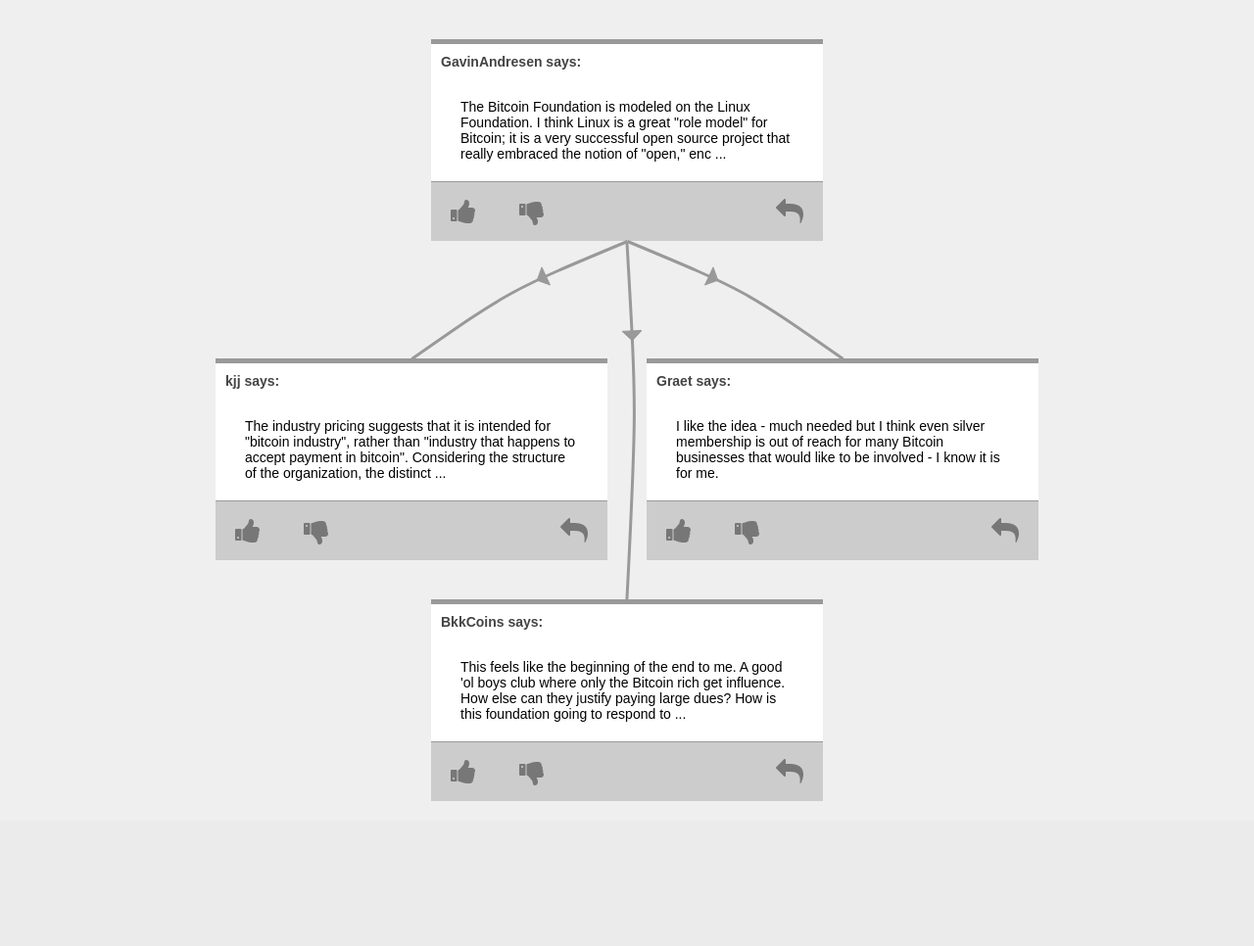
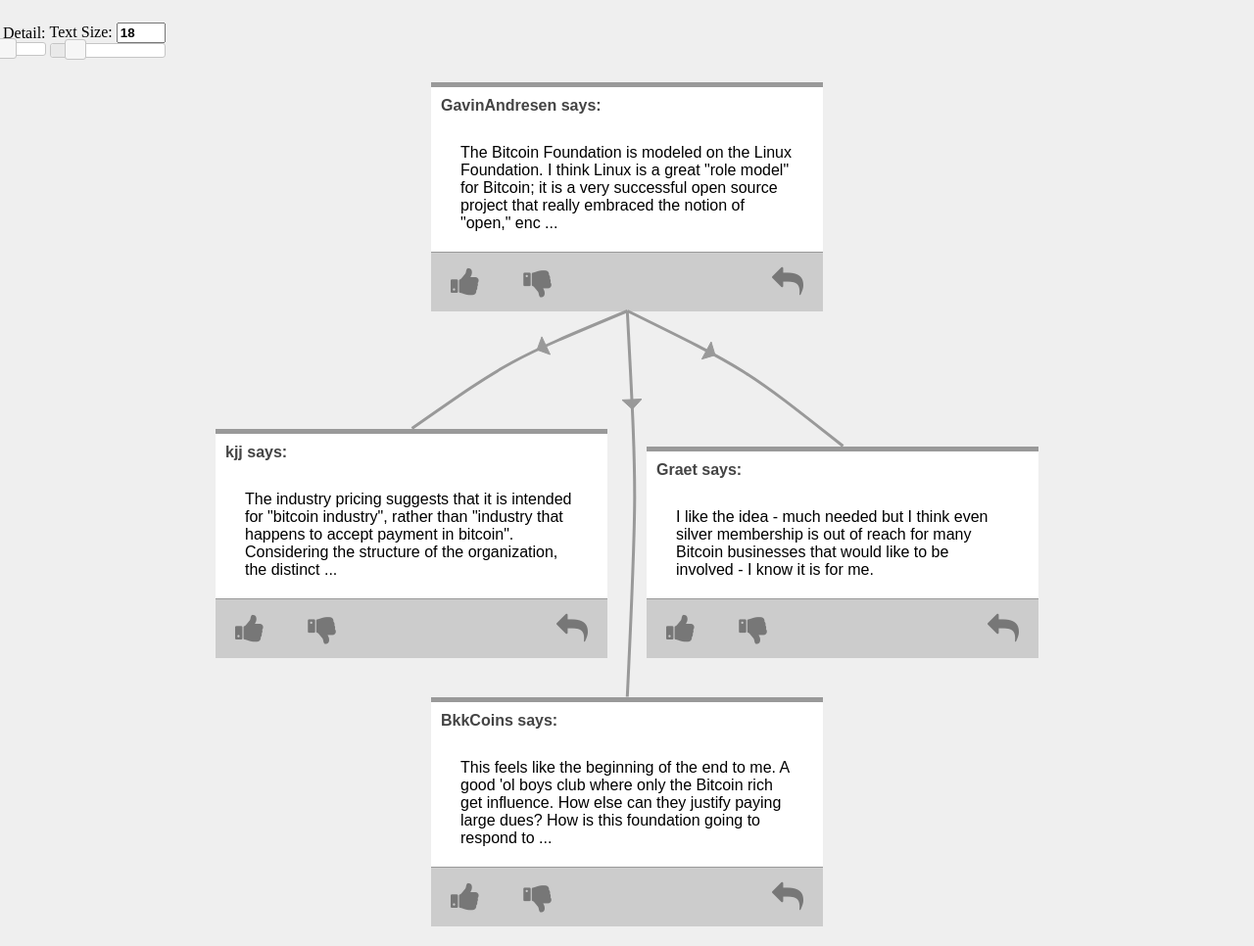
Before and after one commit to Everybit-legacy/everybit.js, a PHP site: page / in a window 1280 px wide. Shown: the part 70-1036 px from the top of the page at 98% size. Before the commit the page ends 888 px from the top, so only its background shows below. Run offline with PHP 8.4, Linux system fonts and the light colour scheme; some libraries are stand-ins or nearby versions.

Commit message:
Text Font Zoom
Got basic text font zooming, using jQueryUI.
Still need to do better styling of sliders, they look ugly right now.
Added stub for Details slider.

```diff
--- a/index.html
+++ b/index.html
@@ -3,6 +3,11 @@
 	<head>
 		<meta charset="UTF-8">
 		<title>Freebeer</title>
+
+		<link rel="stylesheet" href="https://code.jquery.com/ui/1.10.4/themes/smoothness/jquery-ui.css">
+		<script src="https://ajax.googleapis.com/ajax/libs/jquery/1.11.0/jquery.min.js"></script>
+		<script src="https://code.jquery.com/ui/1.10.4/jquery-ui.js"></script>
+
 		<link rel="stylesheet" href="styles/styles.css"/>
 		<link href="https://netdna.bootstrapcdn.com/font-awesome/4.0.3/css/font-awesome.css" rel="stylesheet">
 	</head>
@@ -12,15 +17,34 @@
 			<h1>FreeBeer</h1>
 		</header>
 
+		<section class="zoom-controls">
+			<table>
+				<tr>
+					<td>
+					  	<label>Detail:</label>
+						<div id="slider-puff-detail"></div>
+					</td>
+					<td>
+					  	<label for="text-zoom">Text Size:</label>
+					  	<input type="text" id="text-zoom">
+
+						<div id="slider-puff-size"></div>
+					</td>
+				<tr>
+			</table>
+		</section>
+
 		<section class="parent">
 		</section>
 
 		<section class="children">
 		</section>
 
-		<script src="https://ajax.googleapis.com/ajax/libs/jquery/1.11.0/jquery.min.js"></script>
+
 		<script src="scripts/jsPlumb.js"></script>
 		<script src="data/sample.js"></script>
+		<script src="scripts/zoom.js"></script>
 		<script src="scripts/index.js"></script>
+
 	</body>
 </html>
--- /dev/null
+++ b/scripts/zoom.js
@@ -0,0 +1,51 @@
+//
+// zoom.js
+//
+
+// See jQuery UI docs here:
+//    http://api.jqueryui.com/slider/
+//
+$(function() {
+
+    //
+    //  Slider for Puff/Block Detail level.
+    //
+    $( "#slider-puff-detail" ).slider({
+      range: "min",
+      value: 5,
+      min: 1,
+      max: 100,
+      slide: function( event, ui ) {
+        // TODO: Put code here to update details, or trigger an action.
+      }
+    });
+
+
+    //
+    //  Slider for Puff/Block text font zoom.
+    //
+    $( "#slider-puff-size" ).slider({
+      range: "min",
+      value: 18,
+      min: 10,
+      max: 48,
+      slide: function( event, ui ) {
+        // Updated text field with font size.
+        // TODO: this isn't on the main spec here http://extrazoom.com/image-10847.html, delete or keep?
+        $( "#text-zoom" ).val( ui.value );
+
+        // When slider is changed updated font-size in main Puff block text.
+        $(".block").css( { "font-size": ui.value } );
+
+        jsPlumb.repaintEverything();
+      }
+    });
+
+    // TODO: This just updates the text input field,
+    // can get rid of it if we aren't keeping this part of the GUI, see TODO above.
+    // It may be usefull for debugging until the GUI is more finalized.
+    $( "#text-zoom" ).val( $( "#slider-puff-size" ).slider( "value" ) );
+
+  });
+
+// End zoom.js
--- a/styles/styles.css
+++ b/styles/styles.css
@@ -25,7 +25,7 @@
 	width: 400px;
 	border-top: 5px solid #999;
 	font-family: sans-serif;
-	font-size: 14px;
+
 	margin: 20px;
 	display: inline-block;
 	box-sizing: border-box;
@@ -92,3 +92,10 @@
 .btn i {
 	line-height: 60px;
 }
+
+#text-zoom {
+	width: 50px;
+	border: 2;
+	color: black;
+	font-weight: bold;
+}
```
Also changed, not shown: README.md.
